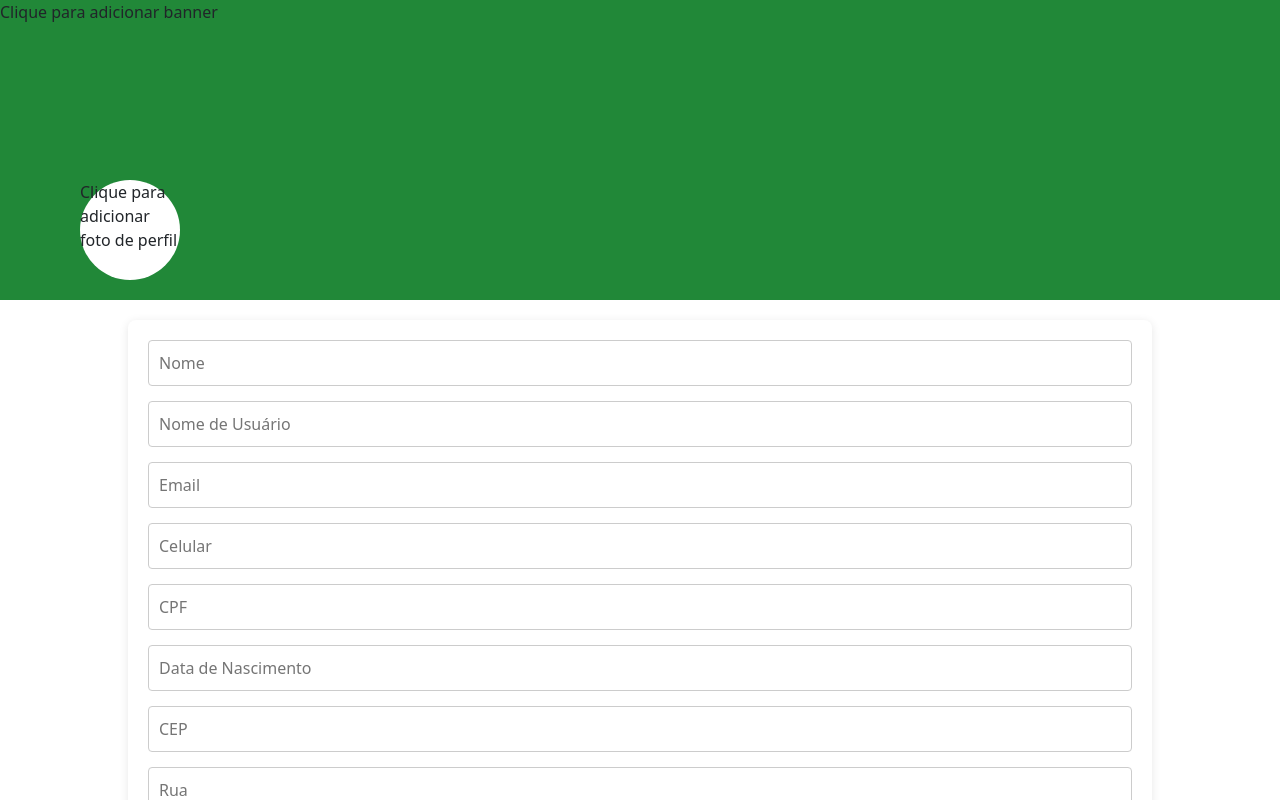
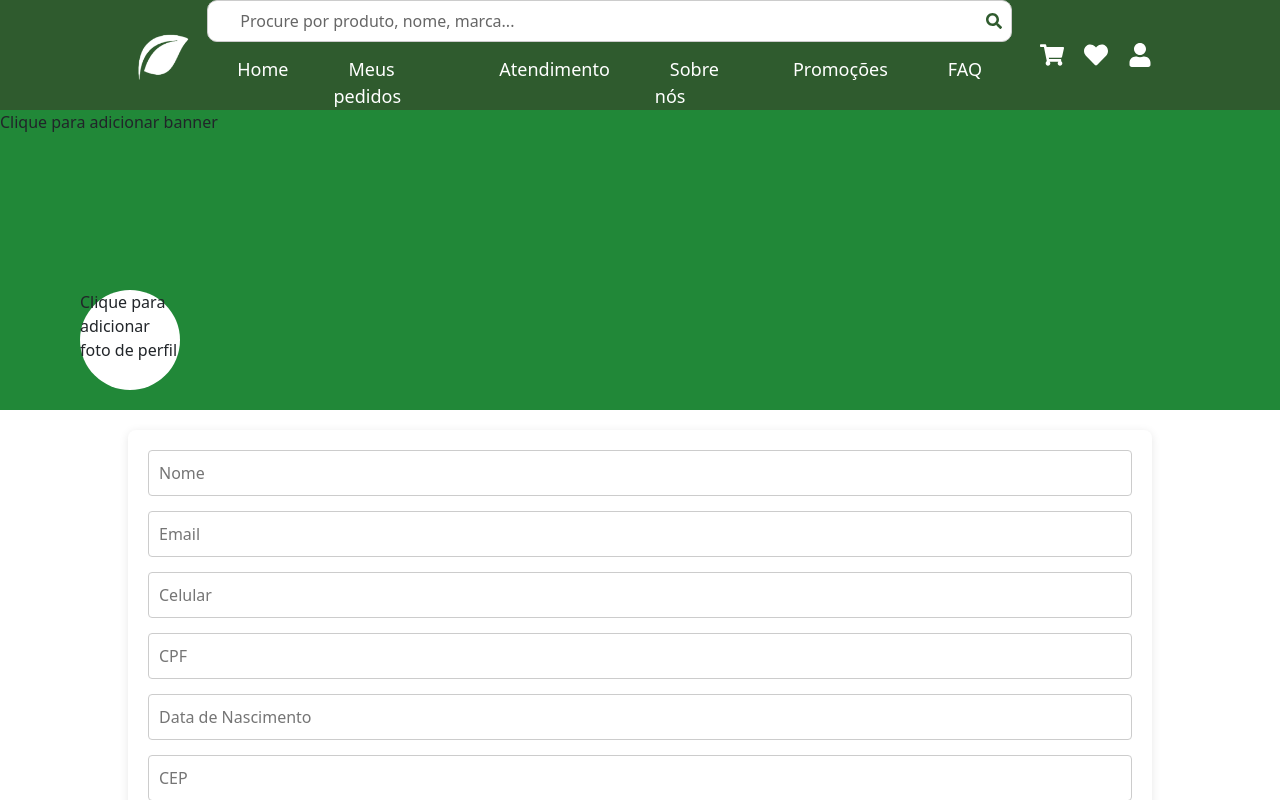
Before and after one commit to Plantsp/plantsp, a React (Create React App) app: page /perfil in a window 1280 px wide. Shown: the top 800 px of the page. Built offline with nearby package versions, Linux system fonts and the light colour scheme.

Commit message:
importando o header na pagina perfil

```diff
--- a/src/pages/profile/profile.js
+++ b/src/pages/profile/profile.js
@@ -2,6 +2,7 @@ import React, { useState, useEffect, useRef } from 'react';
 import InputMask from 'react-input-mask'; // Biblioteca para máscaras de entrada
 import './profile.css';
 import { useNavigate } from 'react-router-dom';
+import Header from '../../components/header/headerdesktop';
 
 function Profile() {
   const navigate = useNavigate(); // Hook para navegação
@@ -129,6 +130,8 @@ function Profile() {
   };
 
   return (
+    <div>
+      <Header></Header>
     <div className="profile-container">
       {/* Banner Azul */}
       <div className="banner-container" onClick={handleBannerClick} style={{ cursor: 'pointer' }}>
@@ -174,14 +177,14 @@ function Profile() {
           onChange={handleInputChange}
           className="info-input"
         />
-        <input
+        {/* <input
           type="text"
           name="username"
           placeholder="Nome de Usuário"
           value={formData.username}
           onChange={handleInputChange}
           className="info-input"
-        />
+        /> */}
         <input
           type="email"
           name="email"
@@ -294,6 +297,7 @@ function Profile() {
         <button className="out-button"onClick={() =>{Sair()}}>Sair</button>
       </div>
     </div>
+    </div>
   );
 }
 
```
